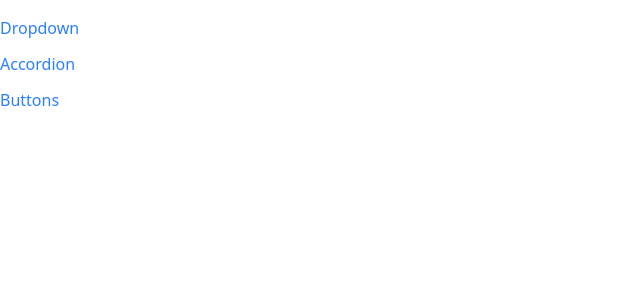
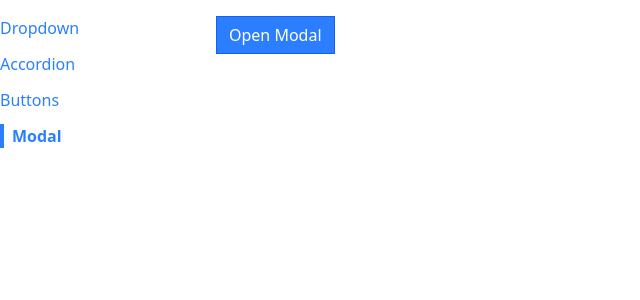
Before and after one commit to NamanSaxena2310/Learning-React, a React (Vite) app in the folder comps/: page /modal in a window 1280 px wide. Shown: the top 300 px of the page, without its empty margins (0-640 px from the left). Built offline with nearby package versions, Linux system fonts and the light colour scheme.

Commit message:
Modal Component implemented

```diff
--- a/comps/index.html
+++ b/comps/index.html
@@ -8,6 +8,7 @@
   </head>
   <body>
     <div id="root"></div>
+    <div class="modal-container"></div>
     <script type="module" src="/src/index.js"></script>
   </body>
 </html>
--- a/comps/src/App.js
+++ b/comps/src/App.js
@@ -3,6 +3,8 @@
 import AccordionPage from "./pages/AccordionPage"
 import DropdownPage from "./pages/DropdownPage"
 import ButtonPage from "./pages/ButtonPage"
+import Modal from "./components/Modal"
+import ModalPage from "./pages/ModalPage"
 function App() {
     return(
         <div className="container mx-auto grid grid-cols-6 gap-4 mt-4">
@@ -16,8 +18,12 @@
                 <DropdownPage/>
             </Route>
 
-            <Route path={'/buttons'}>
+            <Route path='/buttons'>
               <ButtonPage/>
+            </Route>
+
+            <Route path='/modal'>
+              <ModalPage/>
             </Route>
           </div>
         </div>
--- /dev/null
+++ b/comps/src/components/Modal.js
@@ -0,0 +1,35 @@
+import React, { useEffect } from 'react'
+import '../index.css'
+import ReactDOM from 'react-dom'
+function Modal({onClose,children,actionBar}) {
+  useEffect(()=>{
+    document.body.classList.add('overflow-hidden')
+    console.log('useEffect')
+    return () => {
+      console.log("Modal removed")
+      document.body.classList.remove('overflow-hidden')
+    }
+  },[])
+  return ReactDOM.createPortal(
+    <div>
+      <div onClick={onClose} className='absolute inset-0 bg-gray-300 opacity-80'>
+
+      </div>
+
+      <div className='absolute inset-40 p-10 bg-white'>
+      <div className='flex flex-col justify-between h-full'>
+      {children}
+      <div className='flex justify-end'>
+      {actionBar}
+      </div>
+
+      </div>
+
+       </div>
+    </div>,
+    document.querySelector('.modal-container')
+  )
+
+}
+
+export default Modal
--- a/comps/src/components/SideBar.js
+++ b/comps/src/components/SideBar.js
@@ -5,7 +5,8 @@
   const links = [
     {label: 'Dropdown', path: '/'},
     {label: 'Accordion', path: '/accordion'},
-    {label: 'Buttons', path: '/buttons'}
+    {label: 'Buttons', path: '/buttons'},
+    {label:'Modal' ,path: '/modal'}
   ]
 
   const renderedLinks = links.map((link)=>{
--- /dev/null
+++ b/comps/src/pages/ModalPage.js
@@ -0,0 +1,35 @@
+import React, { useState } from 'react';
+import Modal from '../components/Modal';
+import Button from '../components/Button';
+
+function ModalPage() {
+  const [showModal, setShowModal] = useState(false);
+
+  const onClose = () => {
+    setShowModal(false);
+  };
+
+  const handleClick = () => {
+    setShowModal(true);
+  };
+
+  const actionBar = <div>
+      <Button onClick={onClose} primary>I Accept</Button>
+  </div>
+
+  return (
+    <div>
+      <Button onClick={handleClick} primary>Open Modal</Button>
+
+      {showModal && (
+        <Modal onClose={onClose} actionBar={actionBar}>
+          <p>
+            Her is an important agreement for you to accept
+          </p>
+        </Modal>
+      )}
+    </div>
+  );
+}
+
+export default ModalPage;
```
